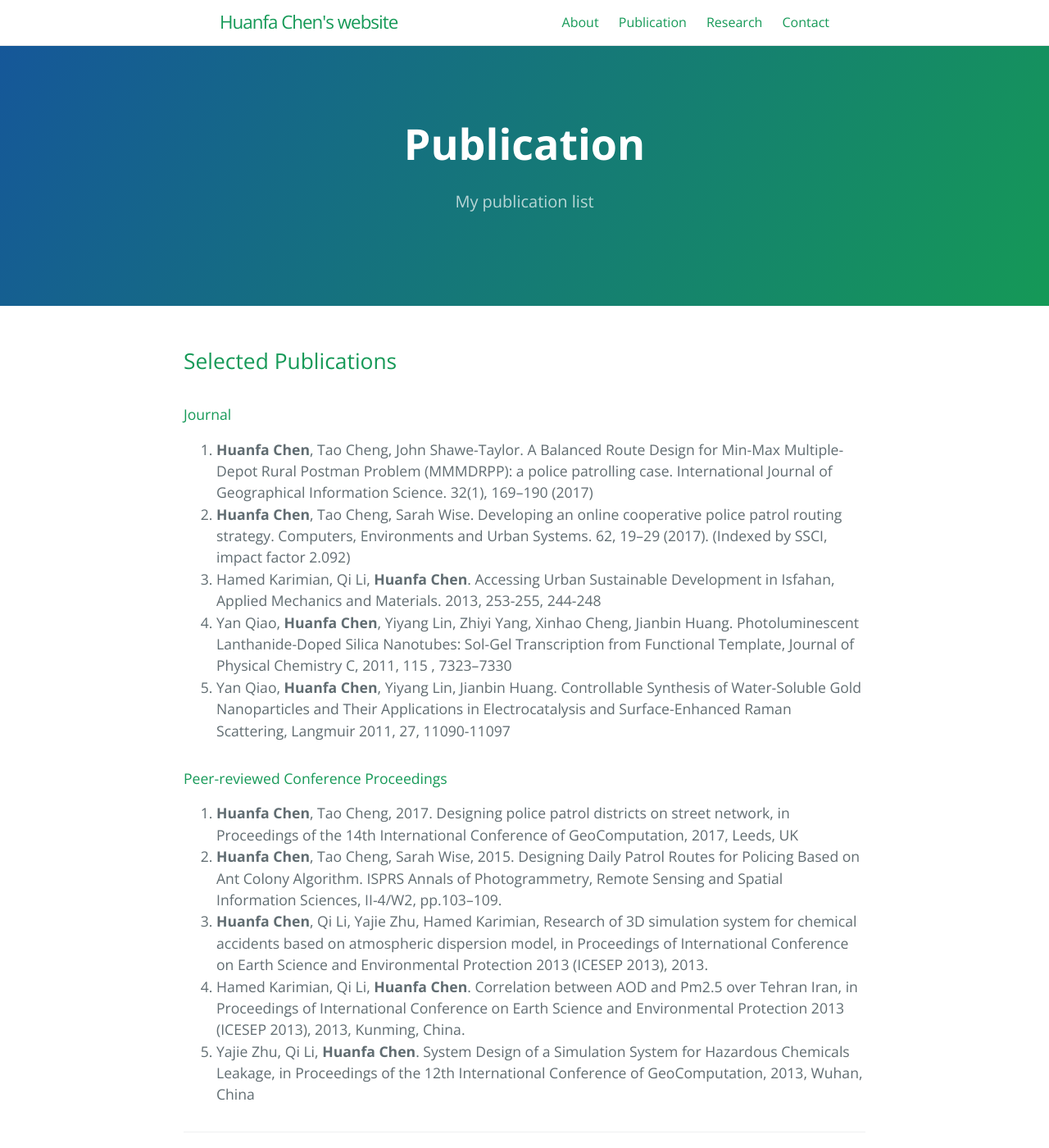
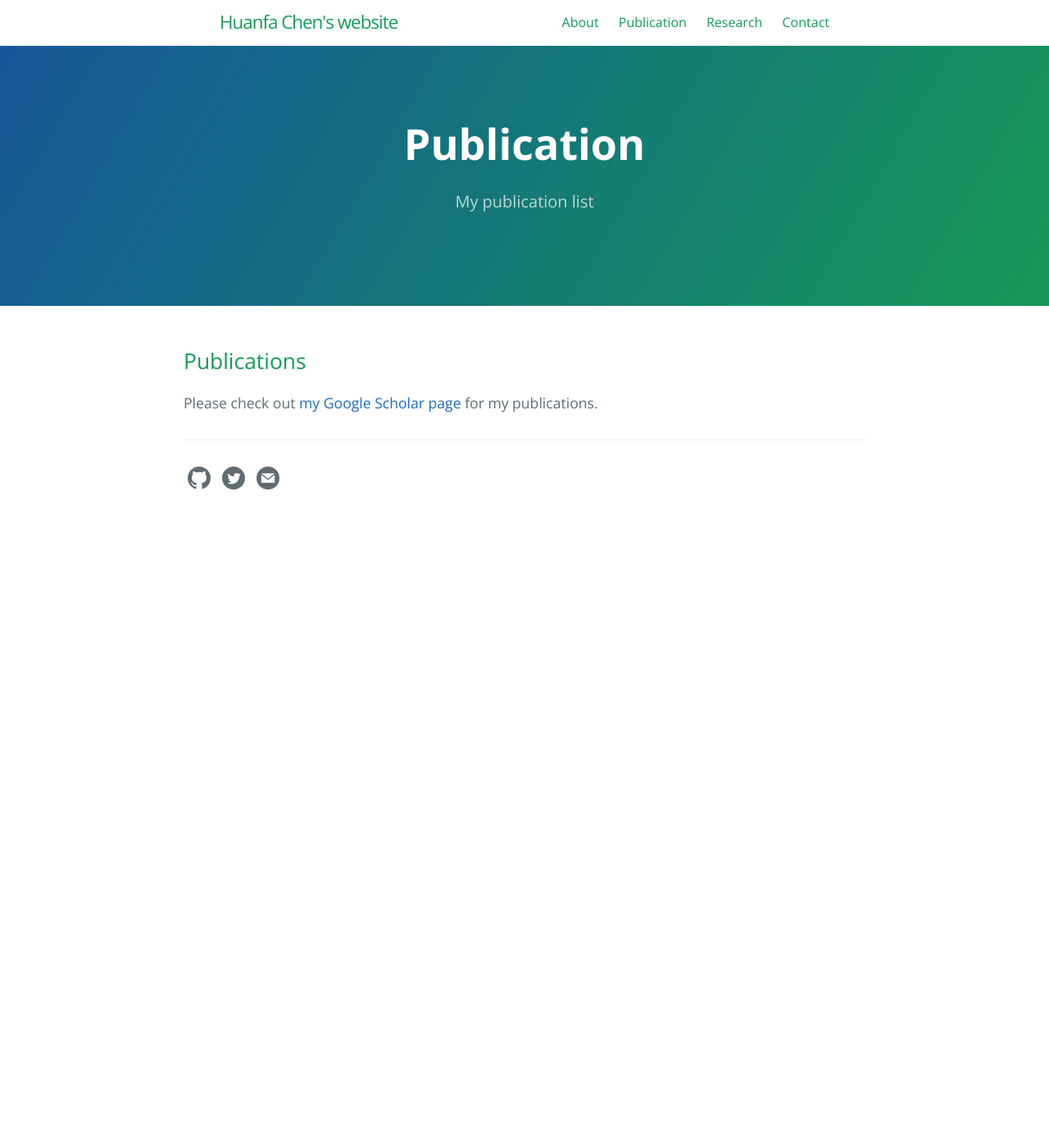
Before and after one commit to huanfachen/huanfac.github.io, a Jekyll site: the page built from Publication.md, in a window 1280 px wide and 1400 px high. Shown: the whole window at 82% size. Built offline with Jekyll 4.4.1, drawn with Linux system fonts in a browser that asks for light colours.

Commit message:
update cv and publication page

```diff
--- a/Publication.md
+++ b/Publication.md
@@ -6,17 +6,5 @@ permalink: /publication.html
 ref: publication
 order: 1
 ---
-## Selected Publications
-#### Journal
-1. **Huanfa Chen**, Tao Cheng, John Shawe-Taylor. A Balanced Route Design for Min-Max Multiple-Depot Rural Postman Problem (MMMDRPP): a police patrolling case. International Journal of Geographical Information Science. 32(1), 169–190 (2017)
-1. **Huanfa Chen**, Tao Cheng, Sarah Wise. Developing an online cooperative police patrol routing strategy. Computers, Environments and Urban Systems. 62, 19–29 (2017). (Indexed by SSCI, impact factor 2.092)
-1. Hamed Karimian, Qi Li, **Huanfa Chen**. Accessing Urban Sustainable Development in Isfahan, Applied Mechanics and Materials. 2013, 253-255, 244-248
-1. Yan Qiao, **Huanfa Chen**, Yiyang Lin, Zhiyi Yang, Xinhao Cheng, Jianbin Huang. Photoluminescent Lanthanide-Doped Silica Nanotubes: Sol-Gel Transcription from Functional Template, Journal of Physical Chemistry C, 2011, 115 , 7323–7330
-1. Yan Qiao, **Huanfa Chen**, Yiyang Lin, Jianbin Huang. Controllable Synthesis of Water-Soluble Gold Nanoparticles and Their Applications in Electrocatalysis and Surface-Enhanced Raman Scattering, Langmuir 2011, 27, 11090-11097
-
-#### Peer-reviewed Conference Proceedings
-1. **Huanfa Chen**, Tao Cheng, 2017. Designing police patrol districts on street network, in Proceedings of the 14th International Conference of GeoComputation, 2017, Leeds, UK
-1. **Huanfa Chen**, Tao Cheng, Sarah Wise, 2015. Designing Daily Patrol Routes for Policing Based on Ant Colony Algorithm. ISPRS Annals of Photogrammetry, Remote Sensing and Spatial Information Sciences, II-4/W2, pp.103–109.
-1. **Huanfa Chen**, Qi Li, Yajie Zhu, Hamed Karimian, Research of 3D simulation system for chemical accidents based on atmospheric dispersion model, in Proceedings of International Conference on Earth Science and Environmental Protection 2013 (ICESEP 2013), 2013.
-1. Hamed Karimian, Qi Li, **Huanfa Chen**. Correlation between AOD and Pm2.5 over Tehran Iran, in Proceedings of International Conference on Earth Science and Environmental Protection 2013 (ICESEP 2013), 2013, Kunming, China.
-1. Yajie Zhu, Qi Li, **Huanfa Chen**. System Design of a Simulation System for Hazardous Chemicals Leakage, in Proceedings of the 12th International Conference of GeoComputation, 2013, Wuhan, China
+## Publications
+Please check out [my Google Scholar page](https://scholar.google.com/citations?user=KS4w2hkAAAAJ&hl=en) for my publications.
```
Also changed, not shown: CV.md (+1 -1 lines), 1 other file.
